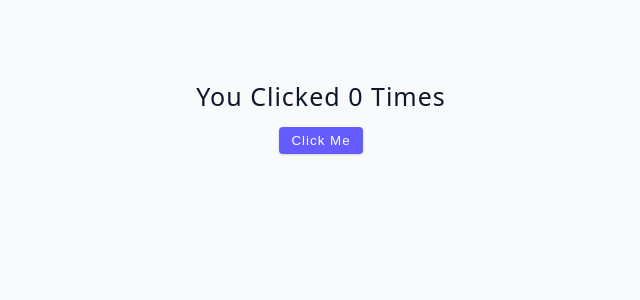
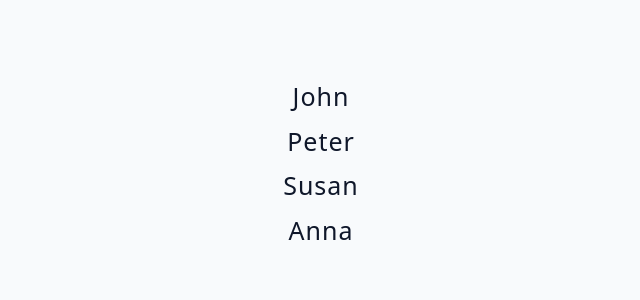
Before and after one commit to t-vanderwolk/Udemy-Advanced-React, a React (Vite) app: page / in a window 1280 px wide. Shown: the top 300 px of the page, without its empty margins (319-959 px from the left). Built offline with nearby package versions, Linux system fonts and the light colour scheme.

Commit message:
useState Array Example-Setup

```diff
--- a/src/App.jsx
+++ b/src/App.jsx
@@ -1,5 +1,5 @@
-import Starter from './tutorial/01-useState/starter/02-useState-basics';
-
+// import Starter from './tutorial/01-useState/starter/02-useState-basics';
+import Starter from "./tutorial/01-useState/starter/03-useState-array";
 function App() {
   return (
     <div className='container'>
--- a/src/tutorial/01-useState/starter/03-useState-array.jsx
+++ b/src/tutorial/01-useState/starter/03-useState-array.jsx
@@ -1,5 +1,18 @@
+import React from "react";
+import { data } from "../../../data";
 const UseStateArray = () => {
-  return <h2>useState array example</h2>;
+  const [people, setPeople]= React.useState(data);
+
+  return (
+<div>
+    {people.map((person)=> {
+      const {id, name} = person
+return <div key ={id}>
+<h4>{name}</h4>
+</div>
+    })}
+  </div>
+  );
 };
 
 export default UseStateArray;
```
